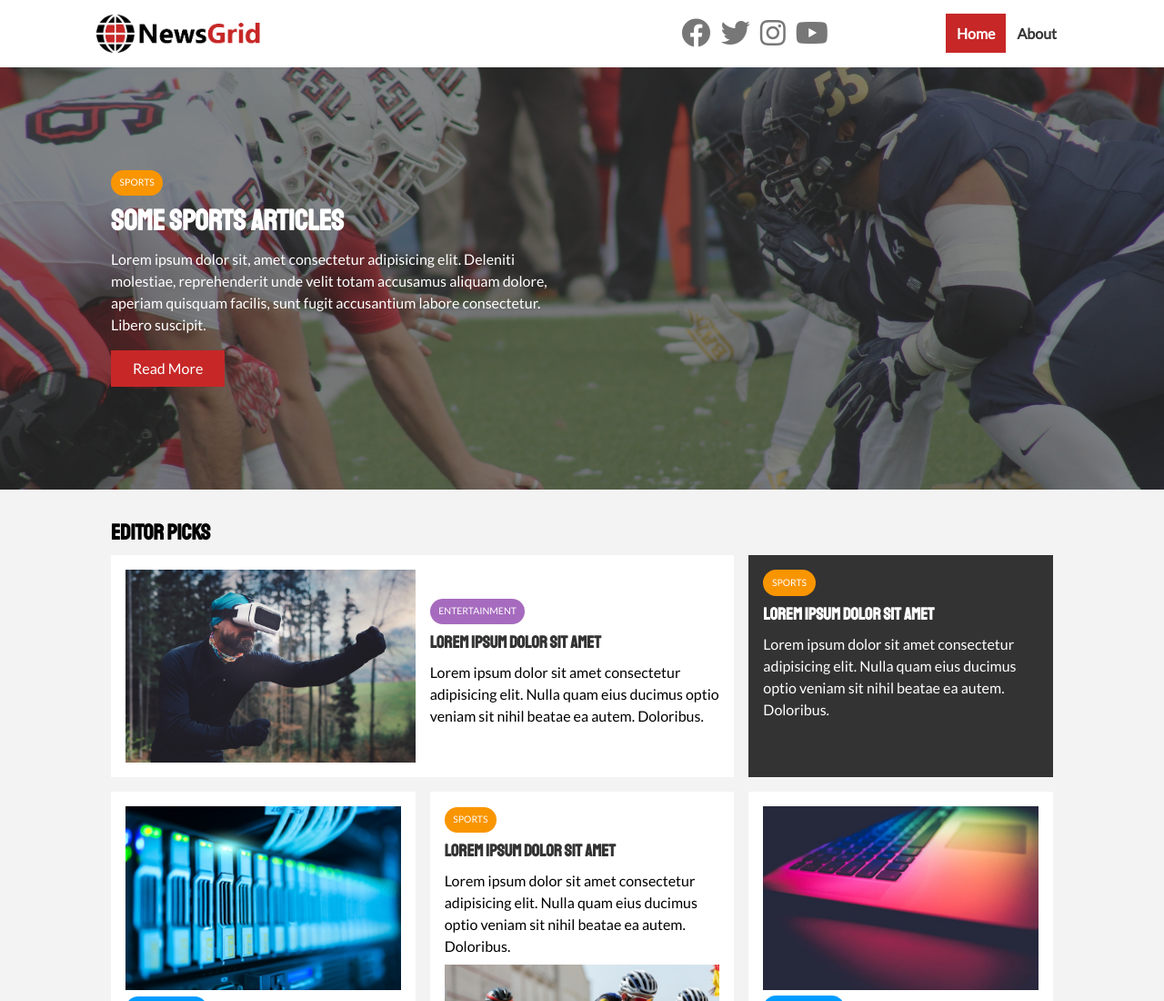
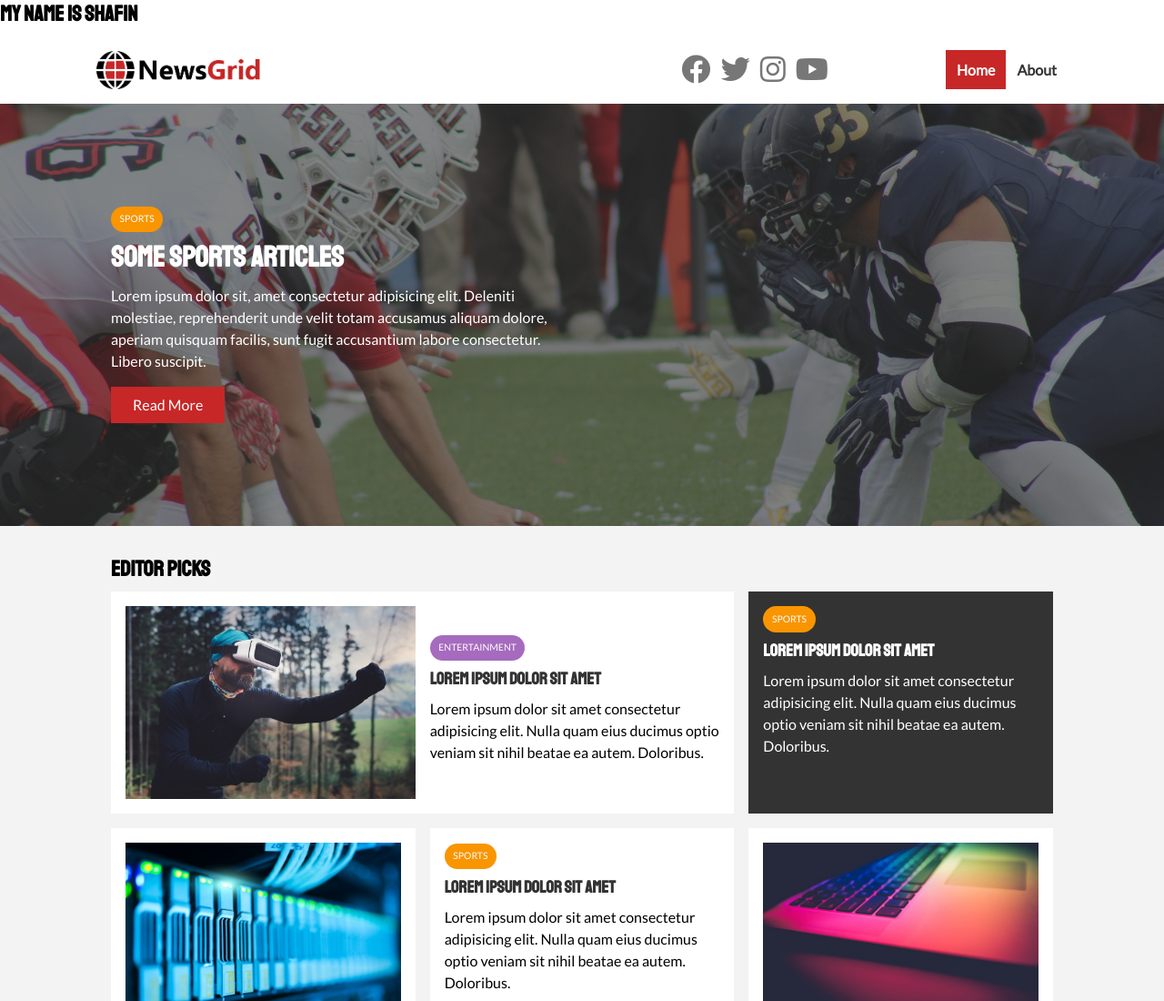
Before and after one commit to shourovr82/News-Grid, a plain HTML site: page index.html in a window 1280 px wide. Shown: the top 1100 px of the page at 91% size. Drawn offline with Linux system fonts and the light colour scheme.

Commit message:
add new for practice pull request

```diff
--- a/index.html
+++ b/index.html
@@ -14,6 +14,7 @@
 <body>
   <!-- download from github -->
     <nav id="main-nav">
+      <h1>my name is shafin</h1>
         <div class="container">
             <img src="images/logo.png" alt="NewsGrid" class="logo">
         <!-- social -->
```
